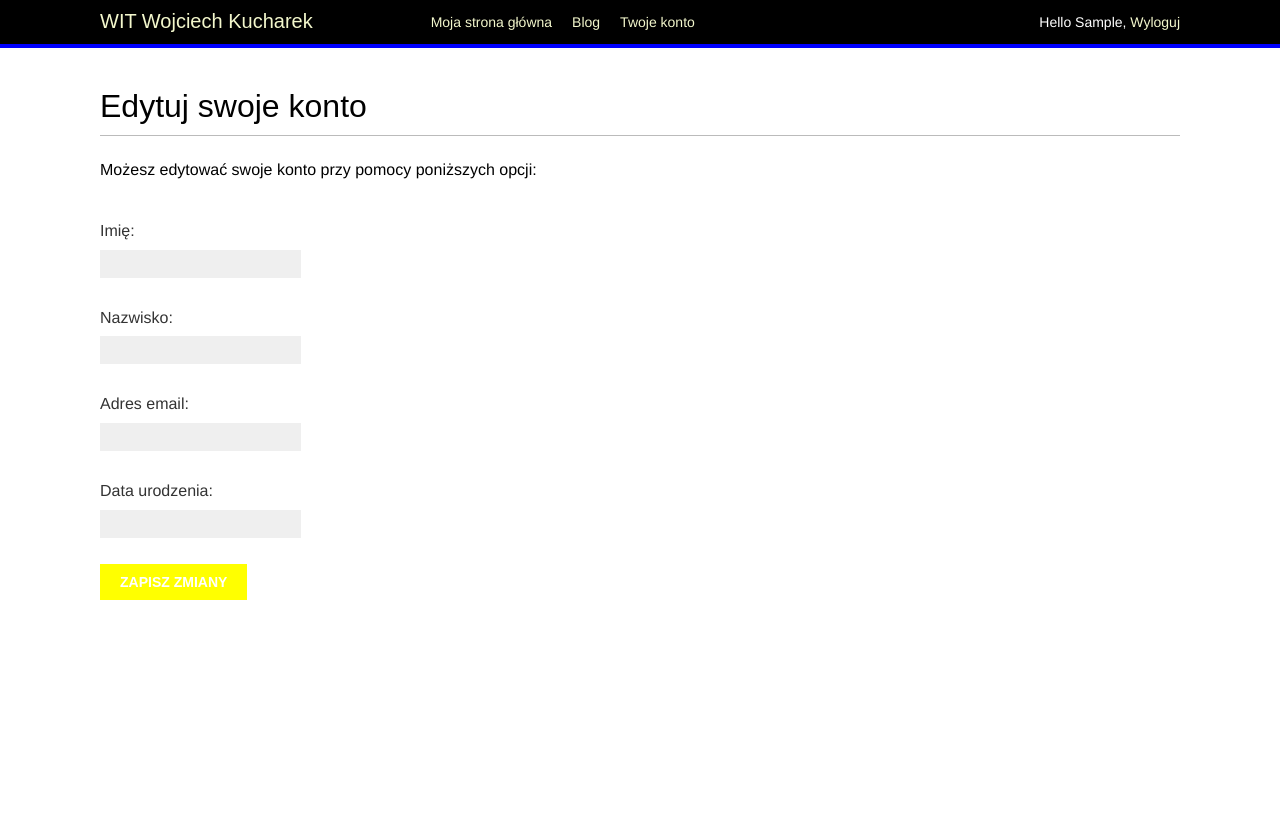
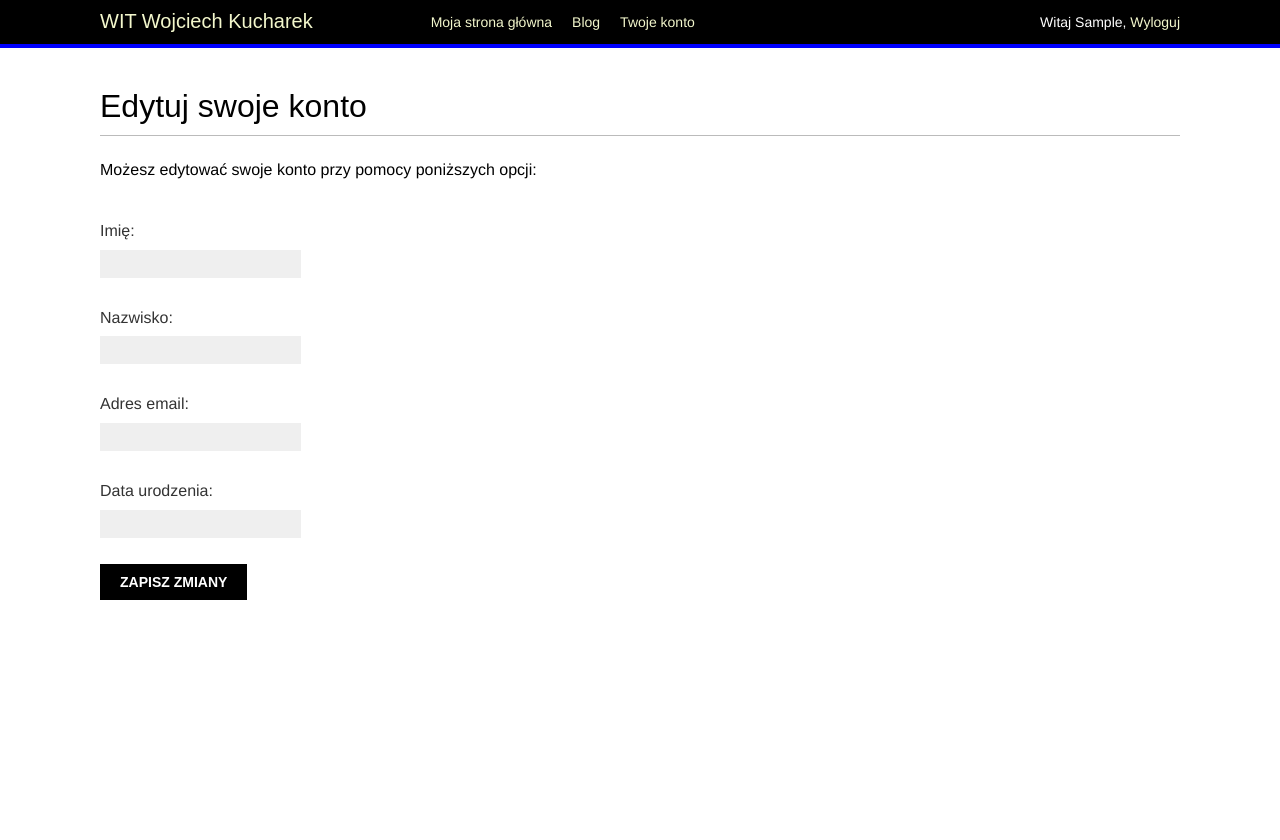
Before and after one commit to WojtK/Inzynierka_Django_Apps, a Django app: template account/templates/account/edit.html in a window 1280 px wide. Shown: the top 840 px of the page. Run offline with Django 3.2, Linux system fonts and the light colour scheme; the template is opened without the code that fills it: values that come from a table or form of the project are taken from there, others are empty; a user stored in the database is signed in; tables that the repository leaves empty hold one stand-in row (values such as "Sample post"); parts of the project's set-up code (start-up, migrations or seed data) failed here and were passed over; some web fonts are replaced.

Commit message:
little changes

```diff
--- a/account/static/css/base.css
+++ b/account/static/css/base.css
@@ -117,7 +117,7 @@ input, textarea {
 }
 input[type=submit], a.button {
     font-weight:bold;
-    background:yellow;
+    background:black;
     color:#fff;
     padding:10px 20px;
     font-size:14px;
--- a/account/templates/base.html
+++ b/account/templates/base.html
@@ -23,7 +23,7 @@
   {% endif %}
   <span class="user">
     {% if request.user.is_authenticated %}
-      Hello {{ request.user.first_name }},
+      Witaj {{ request.user.first_name }},
       <a href="{% url "logout" %}" id="logout">Wyloguj</a>
     {% else %}
       <a href="{% url "login" %}" id="log_in">Zaloguj</a>
--- a/blog/templates/blog/post/list.html
+++ b/blog/templates/blog/post/list.html
@@ -3,7 +3,7 @@
 {% block title %} WIT 2020/2021 {% endblock %}
 
 {% block content %}
-<h1>Mój blog</h1>
+<h1>Blog</h1>
 {% if tag %}
     <h2>Tagi: "{{ tag.name }}"</h2>
   {% endif %}
```
